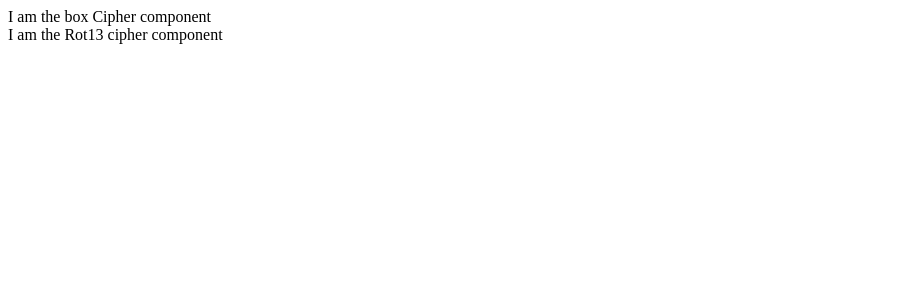
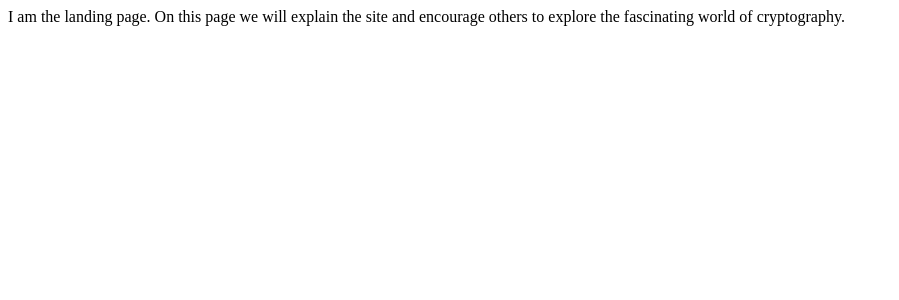
Before and after one commit to arn-foto/Alan_Project, a React (Create React App) app in the folder alan_project/: page / in a window 1280 px wide. Shown: the top 300 px of the page, without its empty margins (0-899 px from the left). Built offline with nearby package versions, Linux system fonts and the light colour scheme.

Commit message:
Switch react-router-dom from 6.4 to 6.3

```diff
--- a/alan_project/package.json
+++ b/alan_project/package.json
@@ -7,7 +7,7 @@
     "@testing-library/react": "^13.4.0",
     "@testing-library/user-event": "^13.5.0",
     "react": "^18.2.0",
-    "react-router-dom": "^6.4.0",
+    "react-router-dom": "^6.3.0",
     "react-dom": "^18.2.0",
     "react-scripts": "5.0.1",
     "web-vitals": "^2.1.4"
--- a/alan_project/src/App.js
+++ b/alan_project/src/App.js
@@ -1,11 +1,7 @@
 import Body from "./Body";
 
 const App = () => {
-  return (
-    <div className="App">
-      <Body />
-    </div>
-  );
+  return <Body />;
 };
 
 export default App;
--- a/alan_project/src/Body/index.js
+++ b/alan_project/src/Body/index.js
@@ -1,11 +1,16 @@
 import BoxCipher from "../CipherComponents/BoxCipher";
 import Rot13 from "../CipherComponents/Rot13";
+import LandingPage from "../LandingPage";
+import { Routes, Route } from "react-router-dom";
 
 const Body = () => {
   return (
     <div>
-      <BoxCipher />
-      <Rot13 />
+      <Routes>
+        <Route path="/" element={<LandingPage />} />
+        <Route path="/boxcipher" element={<BoxCipher />} />
+        <Route path="/rot13" element={<Rot13 />} />
+      </Routes>
     </div>
   );
 };
--- /dev/null
+++ b/alan_project/src/LandingPage/index.js
@@ -0,0 +1,10 @@
+const LandingPage = () => {
+  return (
+    <>
+      I am the landing page. On this page we will explain the site and encourage
+      others to explore the fascinating world of cryptography.
+    </>
+  );
+};
+
+export default LandingPage;
--- a/alan_project/src/index.js
+++ b/alan_project/src/index.js
@@ -2,10 +2,14 @@ import React from "react";
 import ReactDOM from "react-dom/client";
 import "../src";
 import App from "./App";
+import { BrowserRouter } from "react-router-dom";
 
 const root = ReactDOM.createRoot(document.getElementById("root"));
 root.render(
   <React.StrictMode>
-    <App />
+    <BrowserRouter>
+      {" "}
+      <App />
+    </BrowserRouter>
   </React.StrictMode>
 );
--- a/package.json
+++ b/package.json
@@ -1,5 +1,5 @@
 {
   "dependencies": {
-    "react-router-dom": "^6.4.0"
+    "react-router-dom": "^6.3.0"
   }
 }
```
Also changed, not shown: 1 other file (tests, documents, lock files or other folders).
